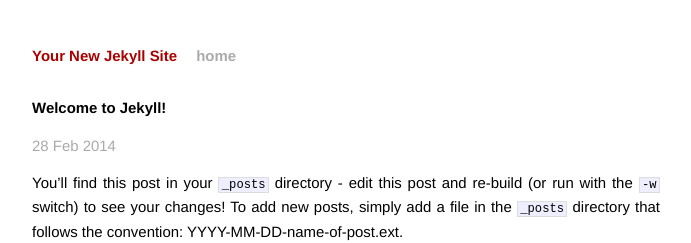
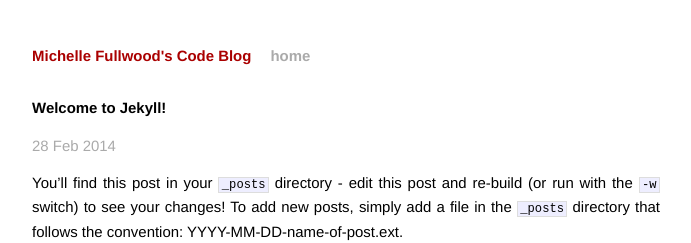
Before and after one commit to michelleful/code-blog, a Jekyll site: the page built from _posts/2014-02-28-welcome-to-jekyll.markdown, in a window 1280 px wide. Shown: the top 243 px of the page, without its empty margins (294-985 px from the left). Built offline with Jekyll 4.4.1, drawn with Linux system fonts in a browser that asks for light colours; Markdown is read by kramdown in place of the engine named in the settings.

Commit message:
Modified config file to use project name in URLs

```diff
--- a/_config.yml
+++ b/_config.yml
@@ -1,3 +1,4 @@
-name: Your New Jekyll Site
+name: Michelle Fullwood's Code Blog
 markdown: redcarpet
 pygments: true
+baseurl: /code-blog
```
